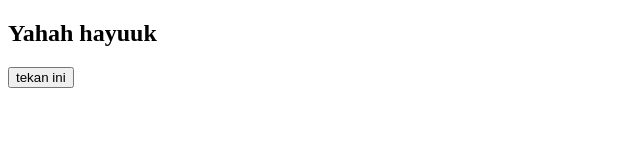
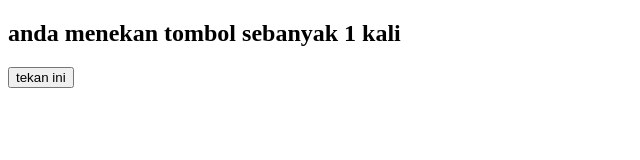
Before and after one commit to Hapidr/testing-js, a plain HTML site: page index.html in a window 1280 px wide. Both pictures are taken after a click on the element "tekan ini". Shown: the whole page, without its empty margins (0-640 px from the left). Drawn offline with Linux system fonts and the light colour scheme.

Commit message:
work as hell

```diff
--- a/index.html
+++ b/index.html
@@ -8,7 +8,12 @@
   </head>
   <body>
     <div class="container">
-      <div id="teks"></div>
+      <div>
+        <h2 id="teks">anda belum menekan tombol</h2>
+        <h2 id="tulisan" hidden>
+          anda menekan tombol sebanyak <span id="count">0</span> kali
+        </h2>
+      </div>
       <div id="button">
         <button type="submit">tekan ini</button>
       </div>
@@ -19,9 +24,9 @@
     const teks = document.getElementById("teks");
 
     coba.addEventListener("click", () => {
-      let newElement = document.createElement("h2");
-      newElement.innerText = "Yahah hayuuk";
-      teks.appendChild(newElement);
+      document.getElementById("count").innerText++;
+      document.getElementById("tulisan").removeAttribute("hidden");
+      teks.setAttribute("hidden", true);
     });
   </script>
 </html>
```
